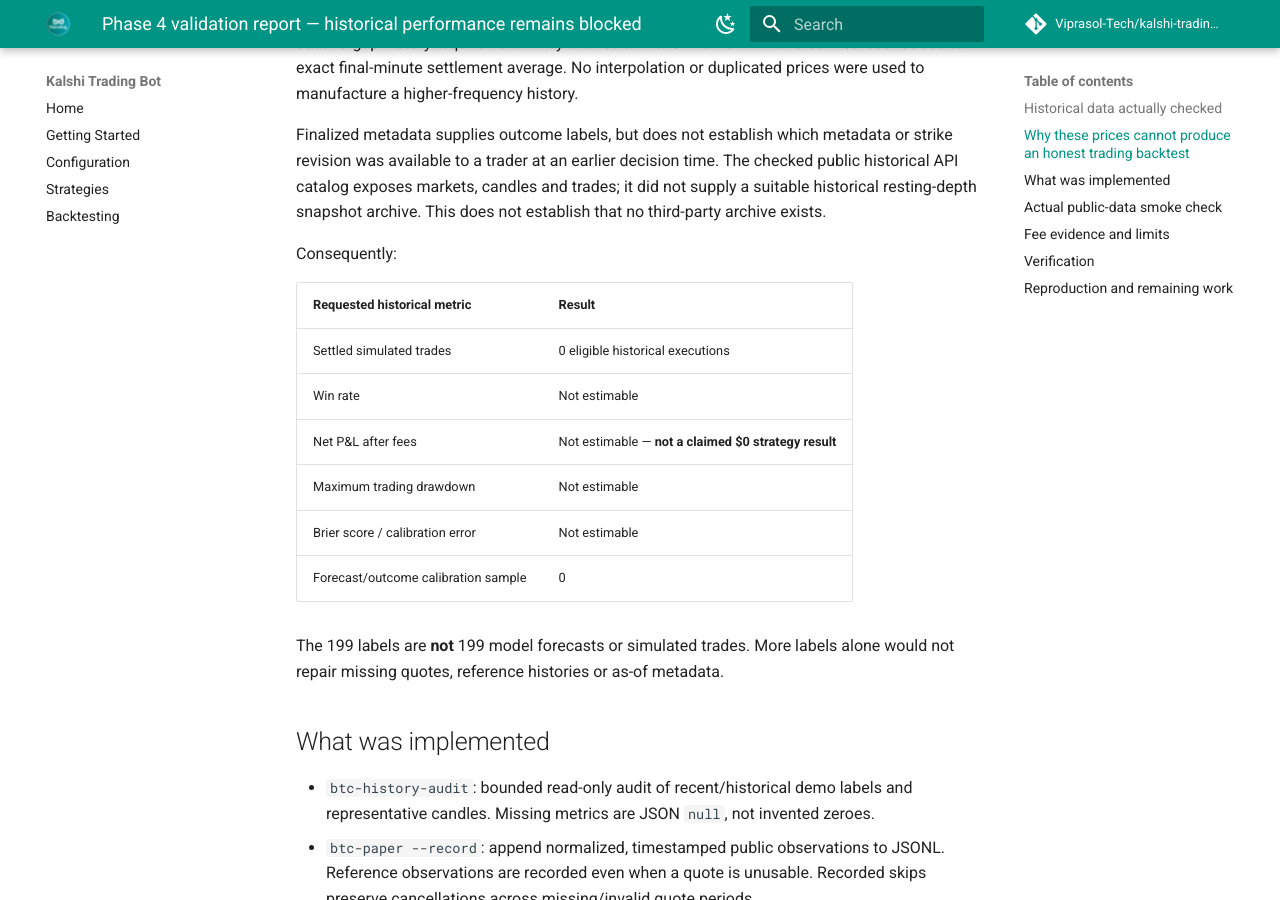
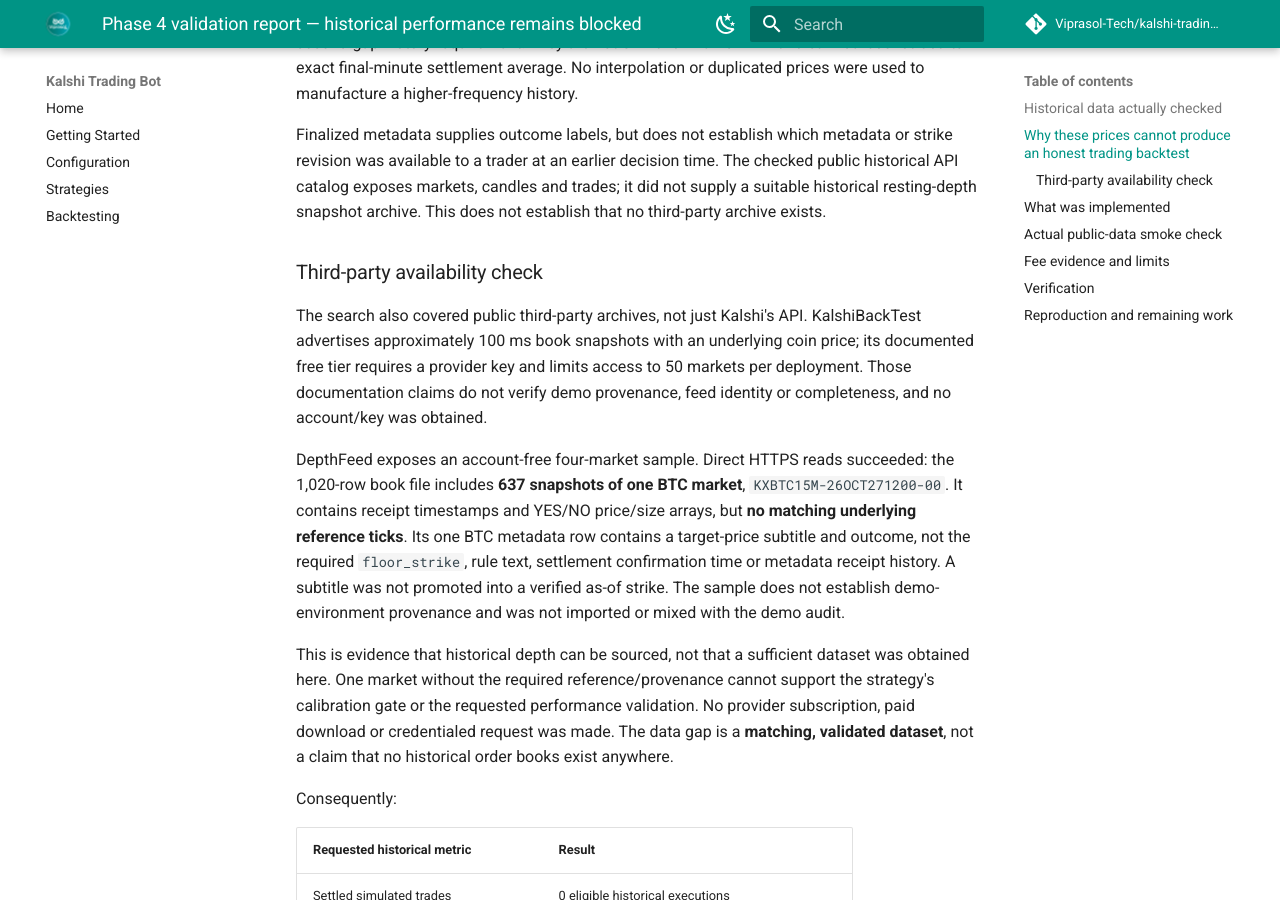
Before and after one commit to Viprasol-Tech/kalshi-trading-bot, an MkDocs documentation site: the page built from docs/phase-4-validation.md, in a window 1280 px wide and 900 px high, scrolled down 1509 px. Built offline with MkDocs 1.6.1 and Material for MkDocs 9.7.7, drawn with Linux system fonts in a browser that asks for light colours; comment, search, counter and statistics services are not loaded; some of the changed text lies outside the part shown.

Commit message:
Record third-party historical depth sample without asserting missing reference data or demo provenance

```diff
--- a/docs/phase-4-validation.md
+++ b/docs/phase-4-validation.md
@@ -54,6 +54,30 @@
 The checked public historical API catalog exposes markets, candles and trades;
 it did not supply a suitable historical resting-depth snapshot archive.
 This does not establish that no third-party archive exists.
+
+### Third-party availability check
+
+The search also covered public third-party archives, not just Kalshi's API.
+KalshiBackTest advertises approximately 100 ms book snapshots with an underlying
+coin price; its documented free tier requires a provider key and limits access
+to 50 markets per deployment. Those documentation claims do not verify demo
+provenance, feed identity or completeness, and no account/key was obtained.
+
+DepthFeed exposes an account-free four-market sample. Direct HTTPS reads
+succeeded: the 1,020-row book file includes **637 snapshots of one BTC market**,
+`KXBTC15M-26OCT271200-00`. It contains receipt timestamps and YES/NO price/size
+arrays, but **no matching underlying reference ticks**. Its one BTC metadata row
+contains a target-price subtitle and outcome, not the required `floor_strike`,
+rule text, settlement confirmation time or metadata receipt history. A subtitle
+was not promoted into a verified as-of strike. The sample does not establish
+demo-environment provenance and was not imported or mixed with the demo audit.
+
+This is evidence that historical depth can be sourced, not that a sufficient
+dataset was obtained here. One market without the required reference/provenance
+cannot support the strategy's calibration gate or the requested performance
+validation. No provider subscription, paid download or credentialed request was
+made. The data gap is a **matching, validated dataset**, not a claim that no
+historical order books exist anywhere.
 
 Consequently:
 
@@ -194,3 +218,6 @@
 - [Kalshi candle schema](https://docs.kalshi.com/api-reference/market/get-market-candlesticks)
 - [Coinbase candle schema and granularity](https://docs.cdp.coinbase.com/api-reference/exchange-api/rest-api/products/get-product-candles)
 - [Official fee schedule](https://kalshi.com/docs/kalshi-fee-schedule.pdf)
+- [Third-party snapshot schema and key-based free-tier limits](https://docs.kalshibacktest.com/available-data)
+- [DepthFeed public sample market metadata](https://depthfeed.com/samples/kalshi/kalshi-sample-markets.csv)
+- [DepthFeed public sample order books](https://depthfeed.com/samples/kalshi/kalshi-sample-books.csv.gz)
```
